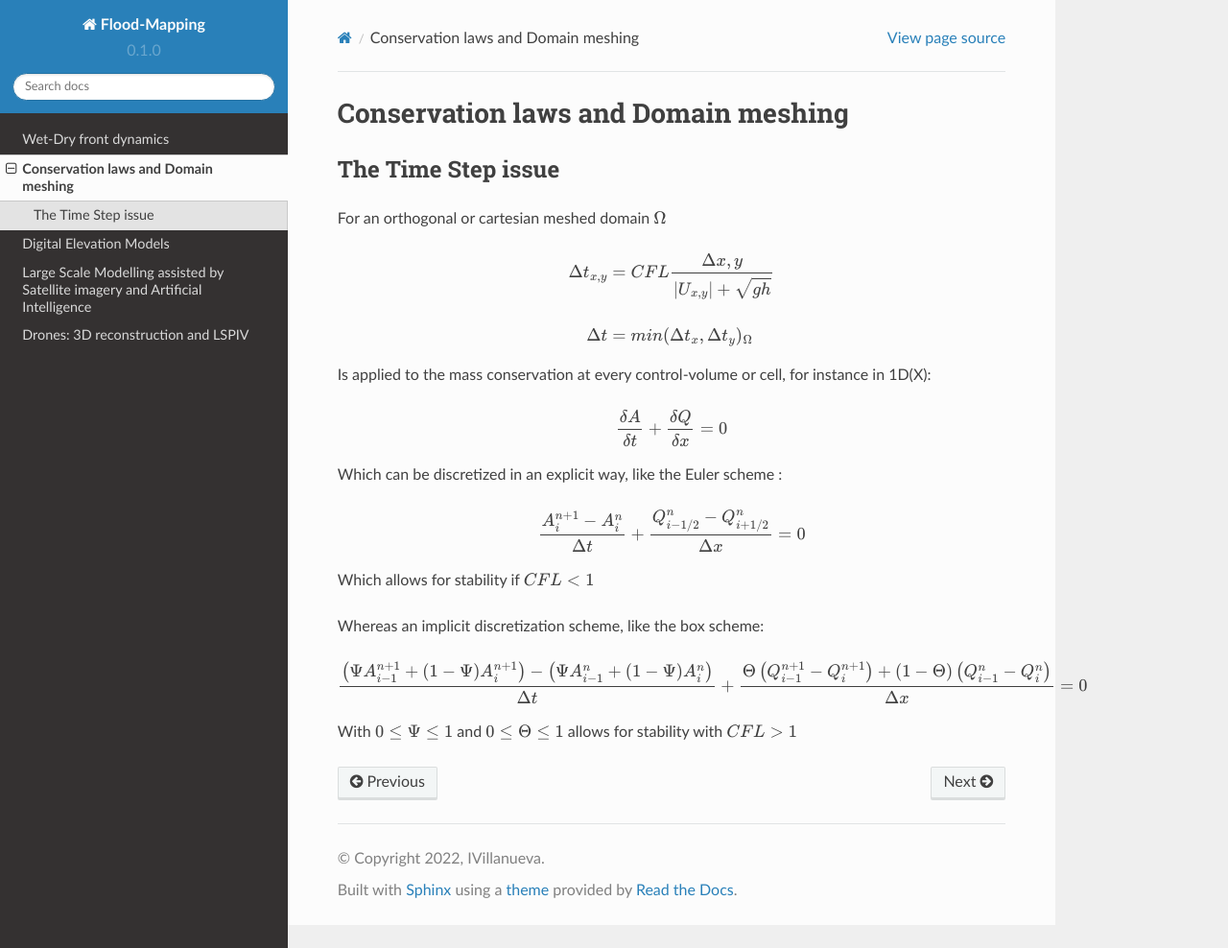
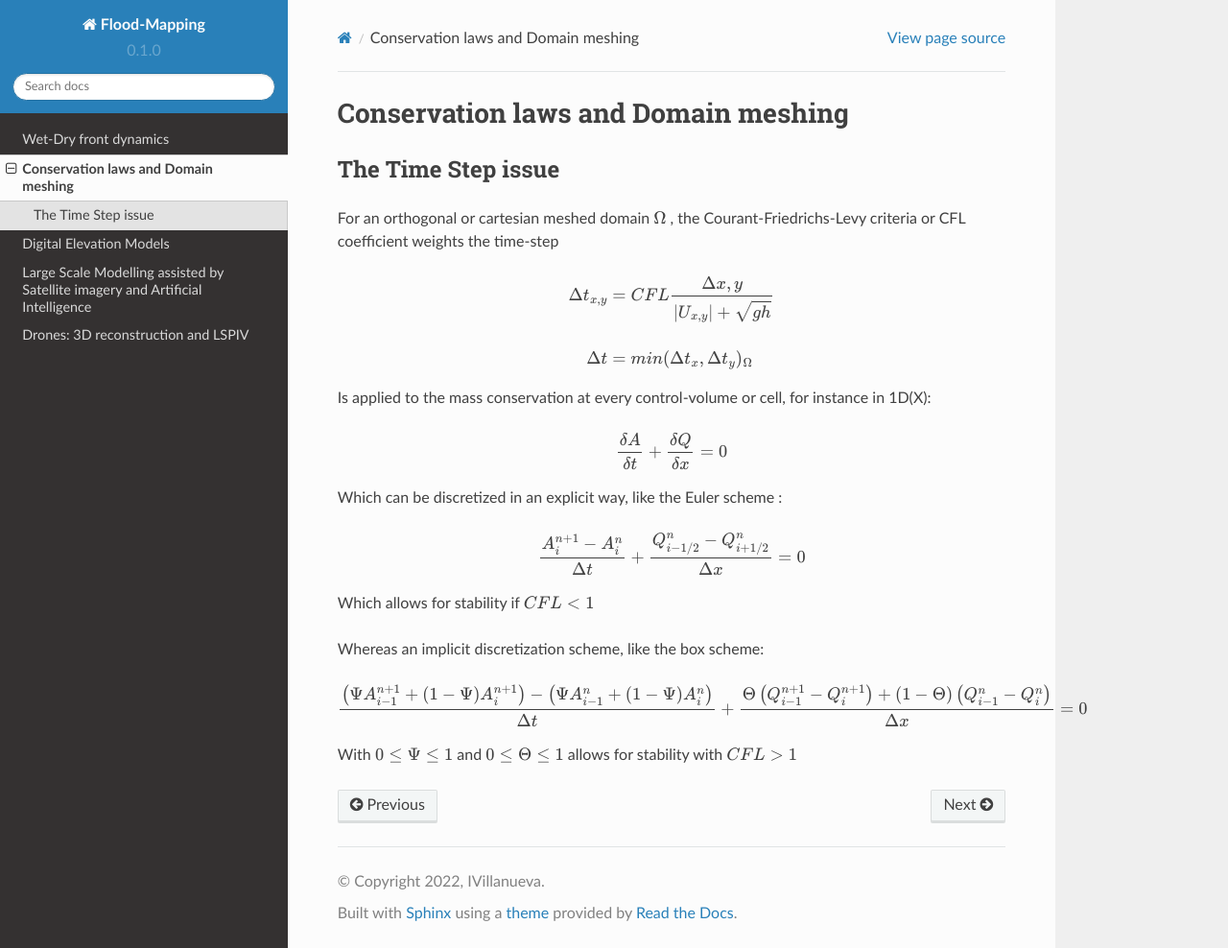
Before and after one commit to ivillamadrid/FloodMapping, a Sphinx documentation site: the page built from docs/source/claws.rst, in a window 1280 px wide and 988 px high. Shown: the whole window at 96% size. Built offline with Sphinx 7.4.7 and the Read the Docs theme 2.0.0, drawn with Linux system fonts in a browser that asks for light colours.

Commit message:
Update claws.rst

```diff
--- a/docs/source/claws.rst
+++ b/docs/source/claws.rst
@@ -4,7 +4,7 @@ Conservation laws and Domain meshing
 
 The Time Step issue
 -------------------
-For an orthogonal or cartesian meshed domain  :math:`\Omega`
+For an orthogonal or cartesian meshed domain  :math:`\Omega` , the Courant-Friedrichs-Levy criteria or CFL coefficient weights the time-step
 
 .. math::
 
```
